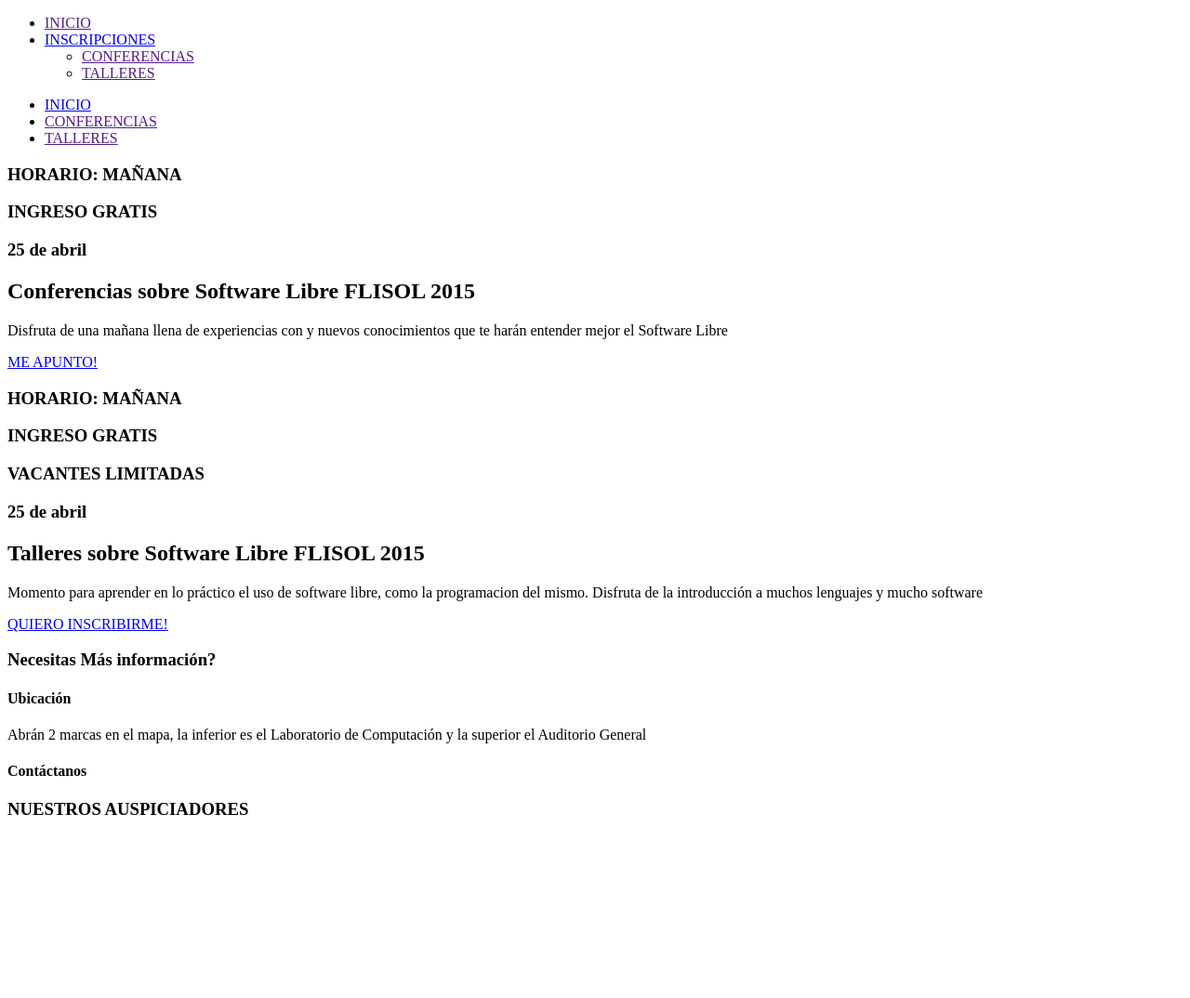
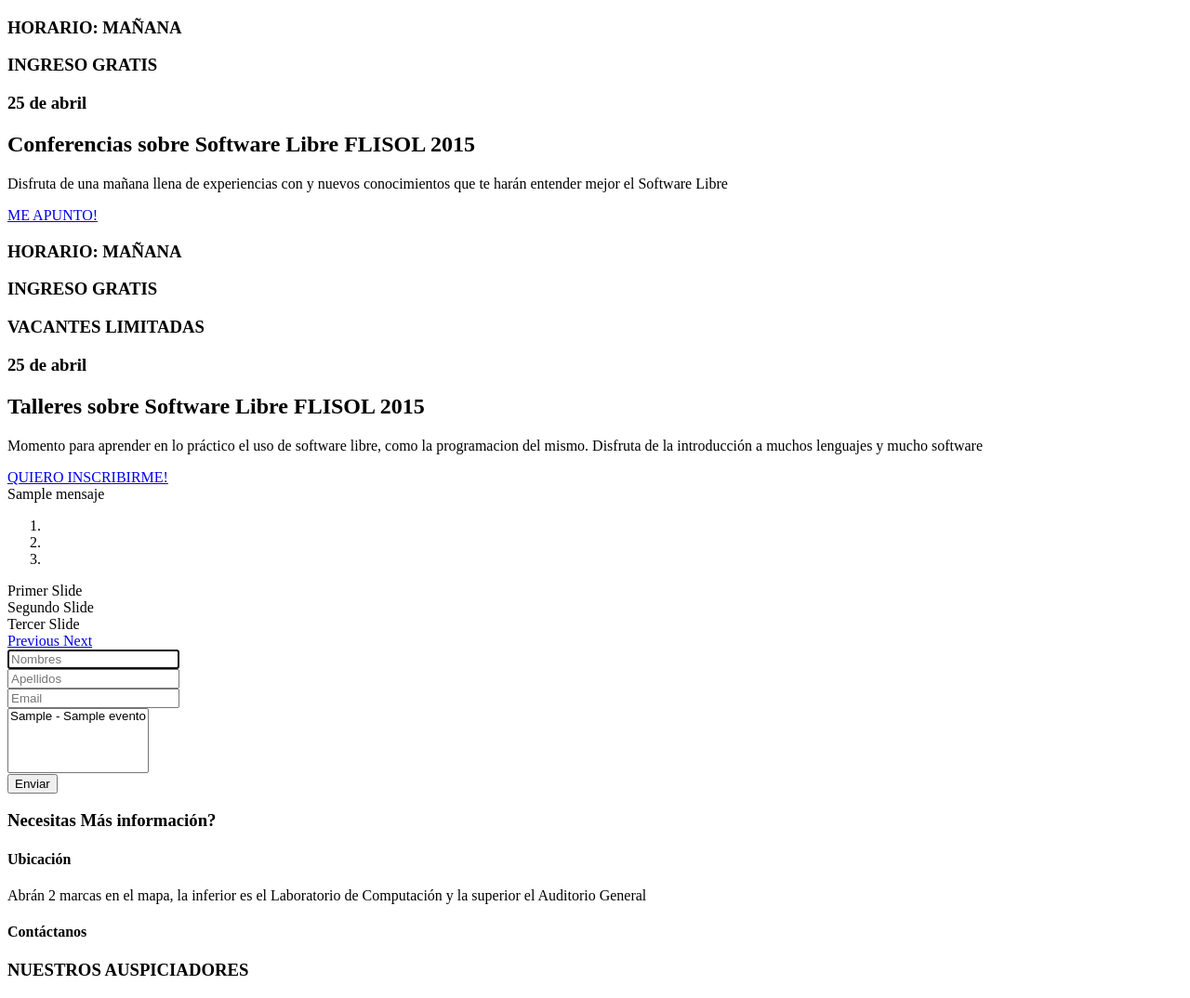
Before and after one commit to goldenSniperOS/flisol-lambayeque, a PHP site: template app/views/home/index.php in a window 1280 px wide. Shown: the whole page at 93% size. Before the commit the page ends 877 px from the top, so only its background shows below. Run offline with PHP 8.4, Linux system fonts and the light colour scheme; the template is opened without the code that fills it: most values are stand-ins (such as "Sample title", 1, 10 or a date in 2020); data that the repository does not hold is empty; some libraries are stand-ins or nearby versions.

Commit message:
Ultimos cambios

```diff
--- a/app/views/home/header.php
+++ b/app/views/home/header.php
@@ -5,16 +5,6 @@
 				<div id="main-logo"></div>
 			</div>
 			<div class="col-xs-7 col-md-8 col-lg-9">
-				<ul id="main-menu" class="nav nav-pills hidden-xs">
-					<li class="active"><a href="<?=URL::to('')?>">INICIO</a></li>
-					<li class="dropdown">
-						<a class="dropdown-toggle" data-toggle="dropdown" href="#">INSCRIPCIONES <span class="caret"></span></a>
-						<ul class="dropdown-menu" role="menu">
-							<li><a href="<?=URL::to('home/conferencias')?>">CONFERENCIAS</a></li>
-							<li><a href="<?=URL::to('home/talleres')?>">TALLERES</a></li>
-						</ul>
-					</li>
-				</ul>
 
 				<a href="#" id="mobile-menu-button" class="btn btn-default visible-xs">
 					<span class="glyphicon glyphicon-align-justify"></span>
@@ -23,10 +13,5 @@
 		</div>
 	</div>
 	<div class="visible-xs">
-		<ul id="mobile-main-menu">
-			<li><a href="index.php">INICIO</a></li>
-			<li><a href="<?=URL::to('home/conferencias')?>">CONFERENCIAS</a></li>
-			<li><a href="<?=URL::to('home/talleres') ?>">TALLERES</a></li>
-		</ul>
 	</div>
 </header>
--- a/app/views/home/index.php
+++ b/app/views/home/index.php
@@ -8,6 +8,8 @@
 	<?=HTML::style('css/workshop.css')?>
 	<?=HTML::style('css/footer_location.css')?>
 	<?=HTML::style('css/font-awesome.min.css')?>
+	<?=HTML::style('css/form-register.css')?>
+	<?=HTML::style('css/bootstrap-select.min.css')?>
 </head>
 <body>
 	<?php include 'header.php'; ?>
@@ -49,6 +51,87 @@
 			</div>
 		</article>
 	</div>
+	<div class="form-register">
+		<div class="container">
+			<div class="row">
+				<?php if(isset($mensaje)) echo '<div class="alert alert-success">'.$mensaje.'</div>' ?>
+				<div class="col-lg-8">
+					<div id="carousel-example-generic" class="carousel slide" data-ride="carousel">
+					  <!-- Indicators -->
+					  <ol class="carousel-indicators">
+					    <li data-target="#carousel-example-generic" data-slide-to="0" class="active"></li>
+					    <li data-target="#carousel-example-generic" data-slide-to="1"></li>
+					    <li data-target="#carousel-example-generic" data-slide-to="2"></li>
+					  </ol>
+
+					  <!-- Wrapper for slides -->
+					  <div class="carousel-inner" role="listbox">
+					    <div class="item active">
+					      <?=HTML::image('img/index.jpg')?>
+					      <div class="carousel-caption">
+					        Primer Slide
+					      </div>
+					    </div>
+					    <div class="item">
+					      <?=HTML::image('img/index.jpg')?>
+					      <div class="carousel-caption">
+					        Segundo Slide
+					      </div>
+					    </div>
+					    <div class="item">
+					      <?=HTML::image('img/index.jpg')?>
+					      <div class="carousel-caption">
+					        Tercer Slide
+					      </div>
+					    </div>
+					  </div>
+
+					  <!-- Controls -->
+					  <a class="left carousel-control" href="#carousel-example-generic" role="button" data-slide="prev">
+					    <span class="glyphicon glyphicon-chevron-left" aria-hidden="true"></span>
+					    <span class="sr-only">Previous</span>
+					  </a>
+					  <a class="right carousel-control" href="#carousel-example-generic" role="button" data-slide="next">
+					    <span class="glyphicon glyphicon-chevron-right" aria-hidden="true"></span>
+					    <span class="sr-only">Next</span>
+					  </a>
+					</div>
+				</div>
+				<div class="col-lg-4 form-content">
+					<form action="<?=URL::to('home/registrarevento')?>" method='post'>
+						<div class="form-group">
+			                <div class="input-group">
+			                    <span class="input-group-addon"><span class="glyphicon glyphicon-user"></span></span>
+			                    <input type="text" placeholder="Nombres" name="nombres" required autofocus class="form-control">
+			                </div>
+			            </div>
+			            <div class="form-group">
+			                <div class="input-group">
+			                    <span class="input-group-addon"><span class="glyphicon glyphicon-user"></span></span>
+			                    <input type="text" class="form-control" id="apellidos" placeholder="Apellidos" name="apellidos" required>
+			                </div>
+			            </div>
+			            <div class="form-group">
+			                <div class="input-group">
+			                    <span class="input-group-addon"><span class="glyphicon glyphicon-envelope"></span></span>
+			                    <input type="email" class="form-control" id="email" placeholder="Email" name="email" required>
+			                </div>
+			            </div>
+						<div class="form-group">
+		                    <select id="Taller" multiple title="¿A que eventos te gustaria asistir?" class="form-control selectpicker" name="evento[]" required>
+		                    <?php
+		                    	if($eventos)
+		                    		foreach($eventos as $evento)
+		                                echo "<option value=".$evento->cod_evento.">".$evento->tipo_evento.' - '.$evento->nombre."</option>";
+		                    ?>
+		                    </select>
+	                    </div>
+			            <button class="btn btn-lg btn-primary btn-block btn-success botonreg" type="submit">Enviar</button>
+		            </form>
+				</div>
+			</div>
+		</div>
+	</div>
 	<?php include 'footer.php'; ?>
 </body>
 </html>
```
Also changed, not shown: app/controllers/home.php (+13 -16 lines), app/models/Asistencia.php (+3 -6 lines), app/views/home/conferencias.php (+4 -7 lines), app/views/home/talleres.php (+4 -3 lines).
